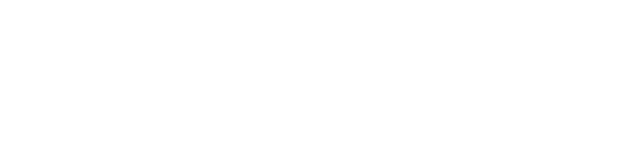
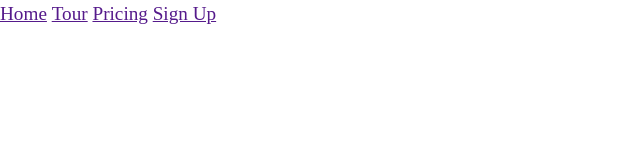
Before and after one commit to anthonyaubrey/dsn1675-saas-website, a plain HTML site: page index.html in a window 1280 px wide. Shown: the whole page, without its empty margins (0-640 px from the left). Drawn offline with Linux system fonts and the light colour scheme.

Commit message:
Added Nav

```diff
--- a/index.html
+++ b/index.html
@@ -14,7 +14,16 @@
 <body>
 
 <header>
-
+  <div>
+    <nav>
+      <ol class="list-group list-group--inline">
+        <li><a href="">Home</li></a>
+        <li><a href="">Tour</li></a>
+        <li><a href="">Pricing</li></a>
+        <li><a href="">Sign Up</li></a>
+      </ol>
+    </nav>
+  </div>
 </header>
 
 <main>
```
